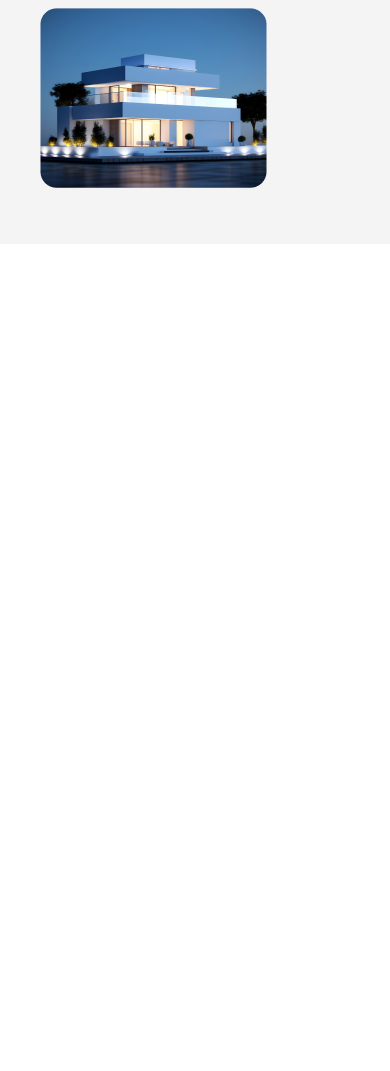
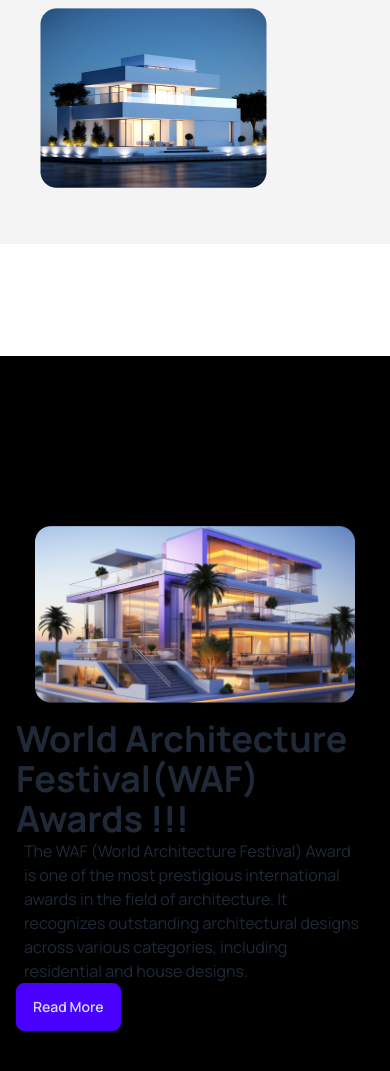
Before and after one commit to nabidrohan/house-design, a plain HTML site: page index.html in a window 390 px wide. Shown: the part 4693-5764 px from the top of the page. Before the commit the page ends 4993 px from the top, so only its background shows below. Drawn offline with nearby package versions, Linux system fonts and the light colour scheme.

Commit message:
added with my personal creat section with responsive

```diff
--- a/index.html
+++ b/index.html
@@ -342,6 +342,23 @@
             </div>
 
         </section>
+        <section class=" max-w-7xl mx-auto my-14 py-14">
+            <div class="hero bg-black min-h-screen">
+                <div class="hero-content flex-col lg:flex-row-reverse">
+                  <img
+                    src="/assets/article1.png"
+                    class="w-80 lg:max-w-sm rounded-lg shadow-2xl" />
+                  <div>
+                    <h1 class="text-4xl lg:text-5xl font-bold">World Architecture Festival(WAF) Awards !!!</h1>
+                    <p class="px-2 lg:py-6">
+                        The WAF (World Architecture Festival) Award is one of the most prestigious international awards in the field of architecture. It recognizes outstanding architectural designs across various categories, including residential and house designs.
+                    </p>
+                    <button class="btn btn-primary ">Read More</button>
+                  </div>
+                </div>
+              </div>
+
+        </section>
 
 
     </main>
```
